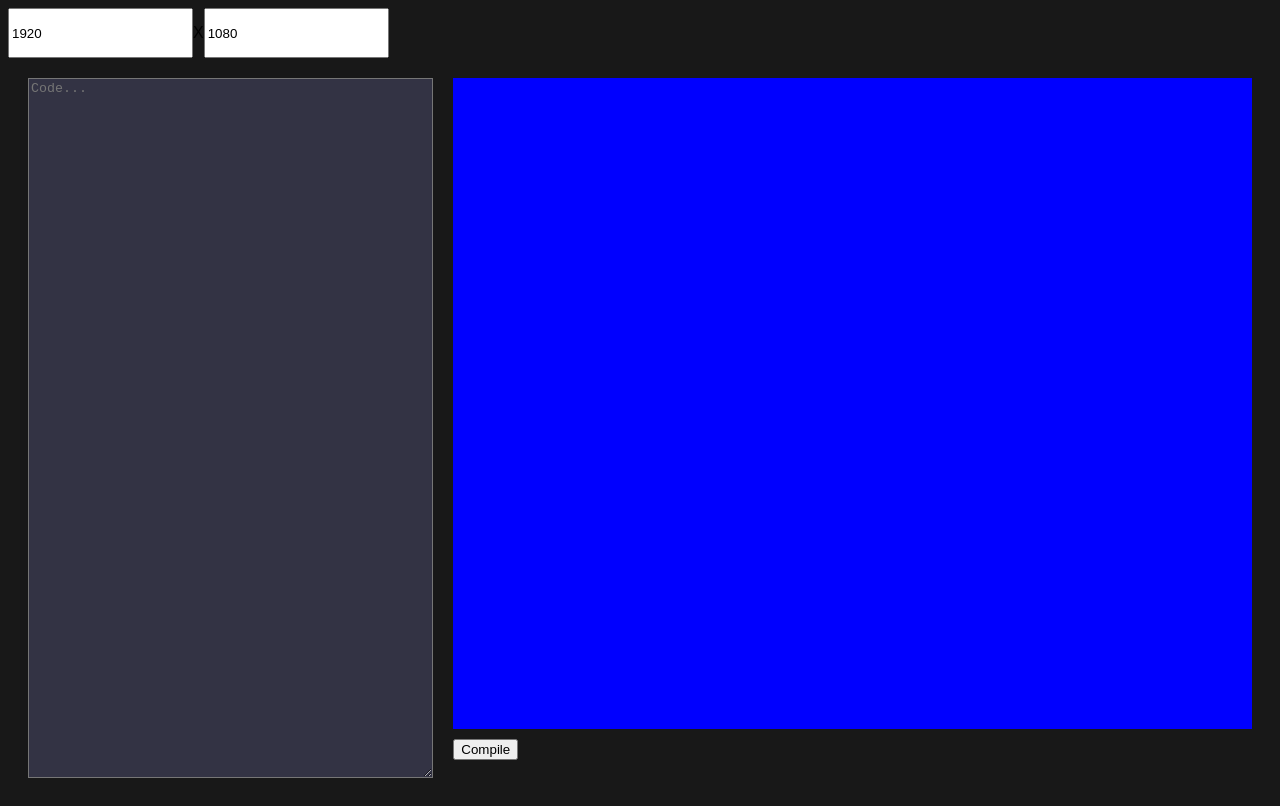
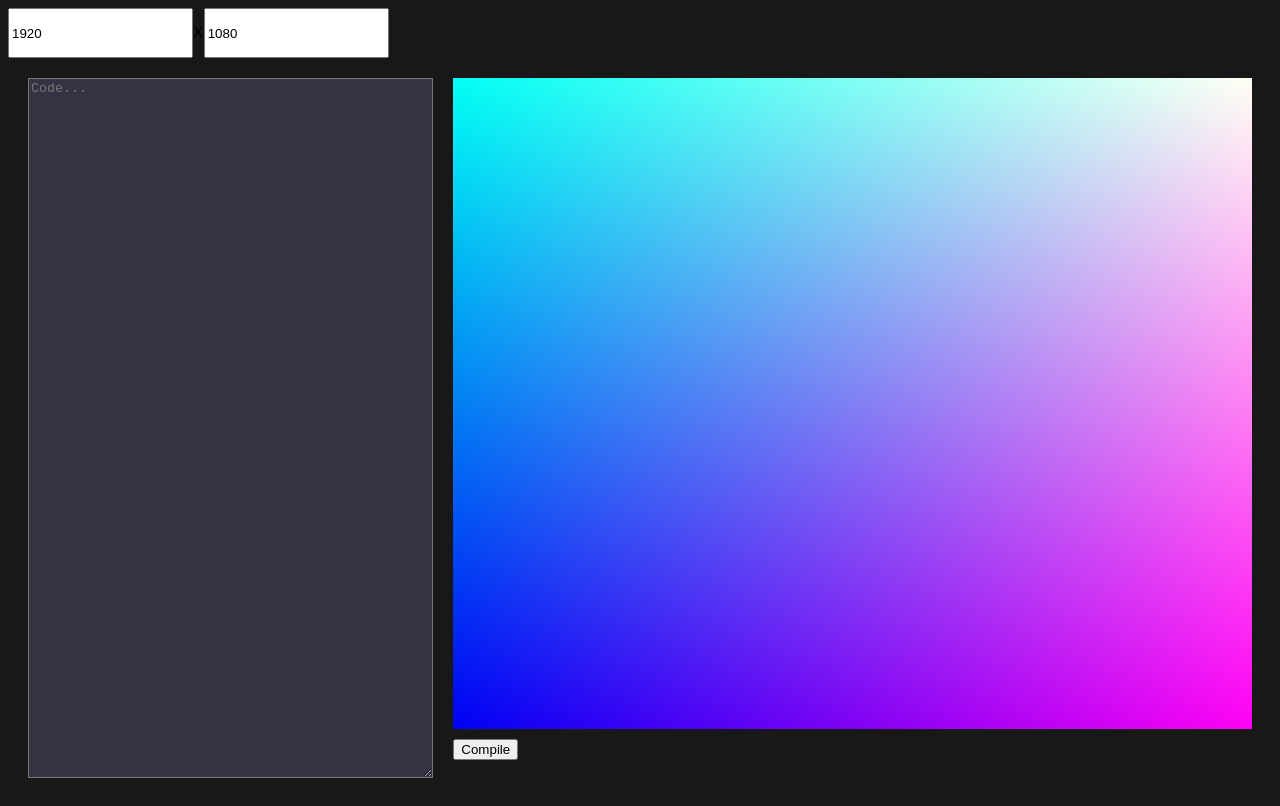
Before and after one commit to N-Ashworth/shader-creator, a plain HTML site: page index.html in a window 1280 px wide. Drawn offline with Linux system fonts and the light colour scheme.

Commit message:
Added some shader functionalitry (not from textbox)

```diff
--- a/index.html
+++ b/index.html
@@ -4,6 +4,7 @@
   <head>
     <title>Shaderer</title>
     <link rel="stylesheet" href="style.css"></link>
+    <script src="script.js" defer></script>
   </head>
   <body>
     <header>
--- /dev/null
+++ b/script.js
@@ -0,0 +1,59 @@
+const canvas = document.getElementById('shader-canvas');
+const gl = canvas.getContext('webgl');
+
+const vsSource = `
+attribute vec2 a_position;
+void main() {
+    gl_Position = vec4(a_position, 0.0, 1.0);
+}
+`;
+
+const fsSource = `
+precision mediump float;
+uniform float u_time;
+uniform vec2 u_resolution;
+
+void main() {
+    vec2 st = gl_FragCoord.xy / u_resolution;
+    vec3 color = vec3(st.x, st.y, abs(sin(u_time)));
+    gl_FragColor = vec4(color, 1.0);
+}
+`;
+
+function createShader(gl, type, source) {
+    const shader = gl.createShader(type);
+    gl.shaderSource(shader, source);
+    gl.compileShader(shader);
+    return shader;
+}
+
+const vertexShader = createShader(gl, gl.VERTEX_SHADER, vsSource);
+const fragmentShader = createShader(gl, gl.FRAGMENT_SHADER, fsSource);
+const program = gl.createProgram();
+gl.attachShader(program, vertexShader);
+gl.attachShader(program, fragmentShader);
+gl.linkProgram(program);
+gl.useProgram(program);
+
+const positionBuffer = gl.createBuffer();
+gl.bindBuffer(gl.ARRAY_BUFFER, positionBuffer);
+gl.bufferData(gl.ARRAY_BUFFER, new Float32Array([
+    -1, -1,  1, -1, -1,  1,
+    -1,  1,  1, -1,  1,  1,
+]), gl.STATIC_DRAW);
+
+const aPositionLocation = gl.getAttribLocation(program, "a_position");
+gl.enableVertexAttribArray(aPositionLocation);
+gl.vertexAttribPointer(aPositionLocation, 2, gl.FLOAT, false, 0, 0);
+
+const timeLocation = gl.getUniformLocation(program, "u_time");
+const resLocation = gl.getUniformLocation(program, "u_resolution");
+
+function render(time) {
+    gl.viewport(0, 0, canvas.width, canvas.height);
+    gl.uniform2f(resLocation, canvas.width, canvas.height);
+    gl.uniform1f(timeLocation, time * 0.001);
+    gl.drawArrays(gl.TRIANGLES, 0, 6);
+    requestAnimationFrame(render);
+}
+requestAnimationFrame(render);
```
